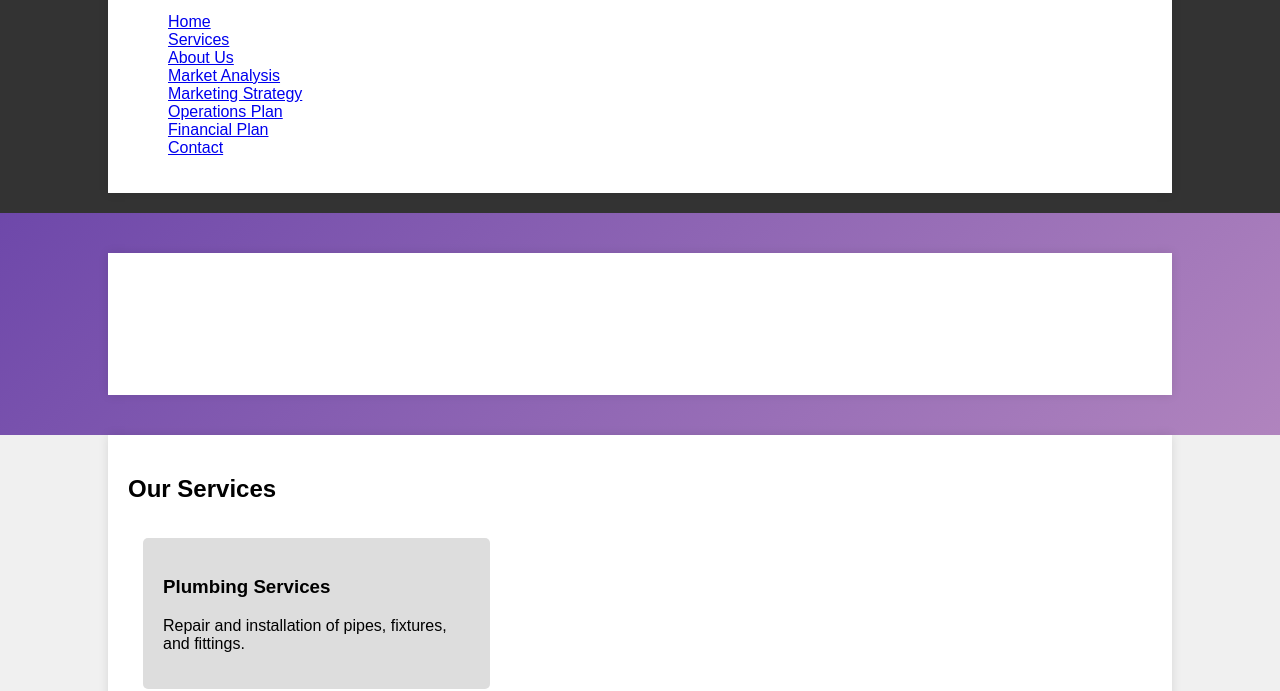
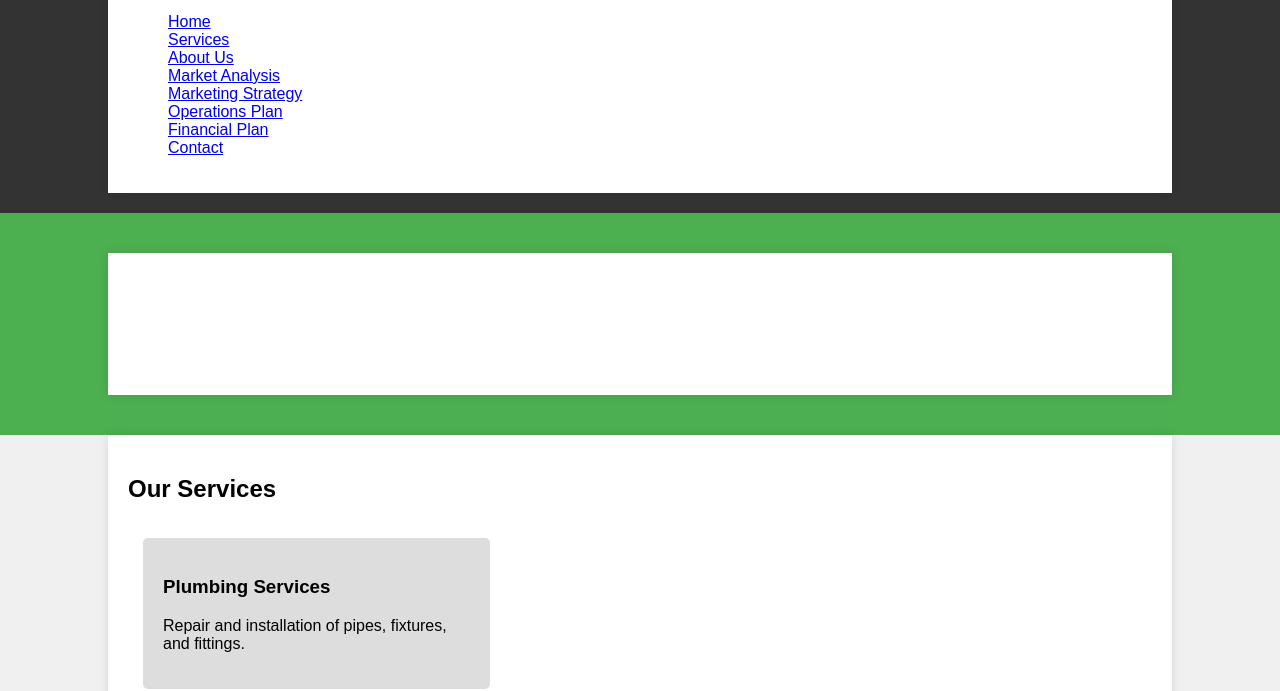
Before and after one commit to Reginaldmaloka2/Marcus-Maintenance, a plain HTML site: page index.html in a window 1280 px wide. Shown: the part 141-832 px from the top of the page. Drawn offline with Linux system fonts and the light colour scheme.

Commit message:
Update styles.css

```diff
--- a/styles.css
+++ b/styles.css
@@ -87,9 +87,3 @@ form button {
 form button:hover {
     background-color: #555;
 }
-.hero {
-    background: linear-gradient(135deg, #6e48aa, #b084be);
-    padding: 40px 0;
-    text-align: center;
-    color: #fff;
-}
```
